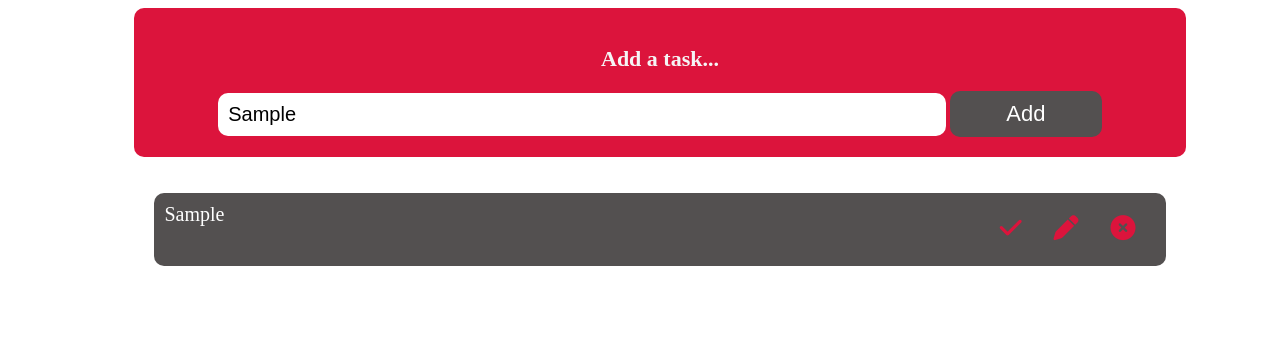
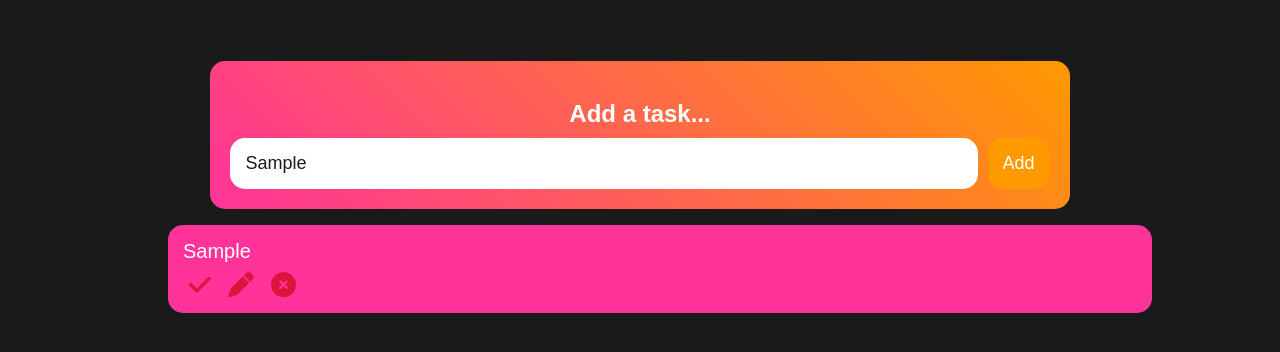
Before and after one commit to AaryaD3126/todo-list-javascript, a plain HTML site: page index.html in a window 1280 px wide. Both pictures are taken after typing "Sample" into the empty fields and a click on the button "Add". Drawn offline with nearby package versions, Linux system fonts and the light colour scheme.

Commit message:
Add files via upload

```diff
--- a/index.html
+++ b/index.html
@@ -1,35 +1,30 @@
 <!DOCTYPE html>
-<html>
+<html lang="en">
 
 <head>
   <meta charset="utf-8">
-  <meta name="viewport" content="width=device-width">
+  <meta name="viewport" content="width=device-width, initial-scale=1">
   <title>Todo List with Javascript</title>
   <link href="style.css" rel="stylesheet" type="text/css" />
+  <link rel="stylesheet" href="https://cdnjs.cloudflare.com/ajax/libs/animate.css/4.1.1/animate.min.css">
   <script src="https://kit.fontawesome.com/901d7d049c.js" crossorigin="anonymous"></script>
 </head>
 
 <body>
   <div class="main-container">
-    <div class="title-container">
+    <div class="title-container animate__animated animate__fadeInDown">
       <h2>Add a task...</h2>
       <form class="input-form">
-        <input id="task-input" type="text" placeholder="Enter task here...">
-        <button id="add-task-btn" type="button">Add</button>
+        <input id="task-input" type="text" placeholder="Enter task here..." class="animate__animated animate__fadeInLeft">
+        <button id="add-task-btn" type="button" class="animate__animated animate__fadeInRight">Add</button>
       </form>
     </div>
+
     <div class="task-container">
-      <ul id="task-list">
-
-
-      </ul>
+      <ul id="task-list"></ul>
     </div>
-
-
-  </div>
   </div>
   <script src="script.js"></script>
-
 </body>
 
 </html>
--- a/style.css
+++ b/style.css
@@ -1,141 +1,138 @@
-html {
-  height: 100%;
-  width: 100%;
+body {
+  margin: 0;
+  font-family: 'Arial', sans-serif;
+  background-color: #1a1a1a;
+  color: #fff;
+  display: flex;
+  align-items: center;
+  justify-content: center;
+  height: 100vh;
 }
 
 .main-container {
   width: 80%;
-  height: 100%;
-  display: block;
-  margin: auto;
-}
-
-.title-container {
-  width: 100%;
-  text-align: center;
-  display: flex;
-  flex-direction: column;
-  background: crimson;
-  border-radius: 10px;
-  padding: 20px;
-}
-
-.title-container h2 {
-  font-size: 22px;
-  color: whitesmoke;
-
-}
-
-.title-container form input {
-  color: black;
-  padding: 10px;
-  width: 70%;
-  outline: none;
-  border-radius: 10px;
-  border: none;
-  font-size: 20px;
-}
-
-.title-container form button {
-  padding: 10px;
-  width: 15%;
-  background-color: #535050;
-  color: white;
-  font-size: 22px;
-  border: none;
-  border-radius: 10px;
-}
-
-#task-list {
-  padding: 20px;
-  width: 100%;
-  height: 60vh;
-  overflow-y: auto;
-  gap: 20px;
   display: flex;
   flex-direction: column;
 }
 
-#task-list::-webkit-scrollbar {
-  display: none;
-  /* Safari and Chrome */
+.title-container {
+  text-align: center;
+  background: linear-gradient(45deg, #ff3399, #ff9900);
+  border-radius: 15px;
+  padding: 20px;
+  margin-right:auto;
+  margin-left: auto;
+  margin-top: 30px;
+  transform: translateX(-100%);
+  width: 80%;
+  opacity: 0.4; /* Set opacity to your preference (0.0 to 1.0) */
 }
 
+.title-container h2 {
+  font-size: 24px;
+  color: #fff;
+  margin-bottom: 10px;
+}
+
+.input-form {
+  display: flex;
+  align-items: center;
+}
+
+.input-form input {
+  flex: 1;
+  color: #1a1a1a;
+  padding: 15px;
+  outline: none;
+  border: none;
+  background: #fff;
+  border-radius: 15px;
+  font-size: 18px;
+  margin-right: 10px;
+  transition: background-color 0.3s, color 0.3s;
+}
+
+.input-form button {
+  padding: 15px;
+  background-color: #ff9900;
+  color: #fff;
+  font-size: 18px;
+  border: none;
+  border-radius: 15px;
+  cursor: pointer;
+  transition: background-color 0.3s, color 0.3s;
+}
+
+.input-form button:hover,
+.input-form input:focus {
+  background-color: #ff3399;
+  color: #1a1a1a;
+}
+
+.task-container {
+  width: 100%;
+  height:70vh;
+  overflow-y: auto;
+}
+.task-container  {
+  -ms-overflow-style: none;  /* Internet Explorer 10+ */
+  scrollbar-width: none;  /* Firefox */
+}
+.task-container::-webkit-scrollbar {
+  display: none;  /* Safari and Chrome */
+}
 .task {
-  background-color: #535050;
+  background-color: #ff3399;
   font-size: 20px;
-  color: white;
+  color: #fff;
   display: flex;
-  flex-direction: row;
-  justify-content: space-between;
-  padding: 10px;
-  border-radius: 10px;
+  flex-direction: column; /* Adjusted to column layout for better responsiveness */
+  padding: 15px;
+  border-radius: 15px;
+  transition: background-color 0.3s;
+  margin-bottom: 10px;
+}
 
+.task:hover {
+  background-color: #ff9900;
 }
 
 .item-text {
-  width: 70%;
+  flex: 1;
+  margin-bottom: 10px; /* Added margin for better spacing between text and buttons */
 }
 
-.operation {
-  display: flex;
-  gap: 20px;
-  margin: 14px;
-}
-.operation_btn{
-  background:none;
+.operation_btn {
+  background: none;
   border: none;
   cursor: pointer;
   font-size: 20px;
+  color: #ff9900;
+  transition: transform 0.3s, font-size 0.3s;
 }
-.operation_btn i:hover{
+
+.operation_btn i:hover {
   transform: scale(1.1);
   font-size: 22px;
 }
-@media screen and (max-width:600px) {
-  .task {
-    font-size: 18px;
+
+
+@media screen and (max-width: 600px) {
+  .input-form {
+    flex-direction: column;
   }
 
-  .item-text {
+  .input-form input {
     width: 100%;
-    margin: auto;
-
+    margin-right: 0;
+    margin-bottom: 10px;
   }
 
-  .operation {
-    width: fit-content;
-    gap: 20px;
-    margin: 12px auto;
+  .input-form button {
+    width: 100%;
+  }
+  .task {
+    padding: 15px;
   }
 
-  .operation i {
-    font-size: 18px;
-  }
-
-  .task {
-    padding: 10px;
-    flex-direction: column-reverse;
-    gap: 20px;
-  }
-
-  .main-container {
-    width: 100%;
-  }
-
-  .input-form {
-    display: flex !important;
-    flex-direction: column !important;
-    gap: 20px;
-    justify-content: center;
-    align-items: center;
-  }
-
-  #task-input {
-    width: 100%;
-  }
-
-  #add-task-btn {
-    width: fit-content;
-  }
 }
```
